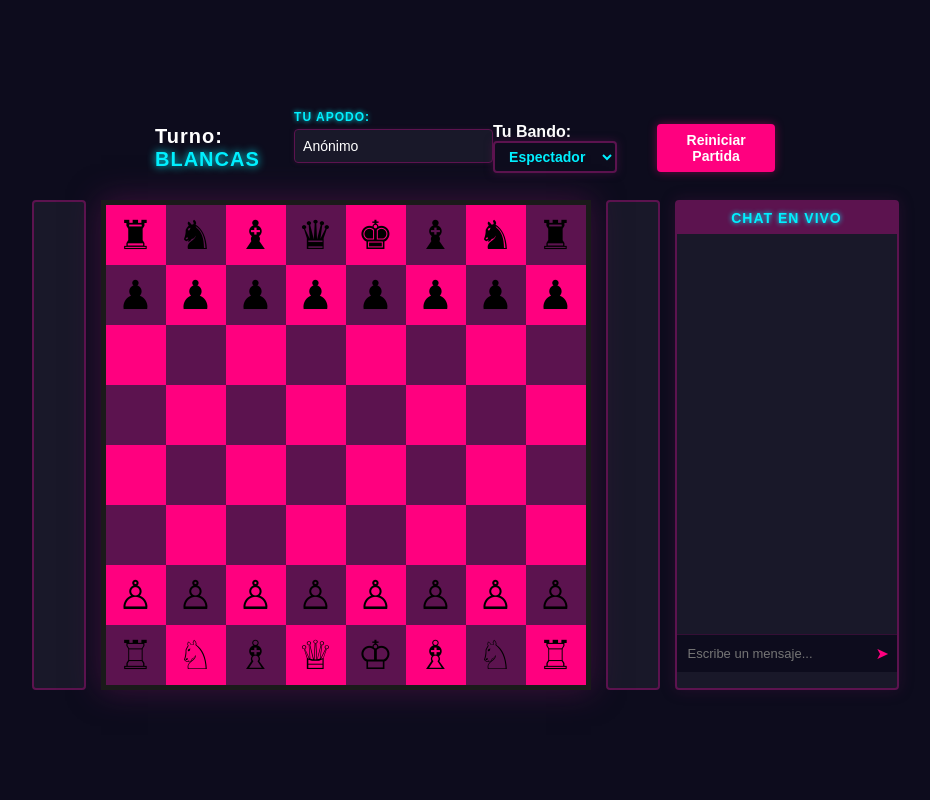
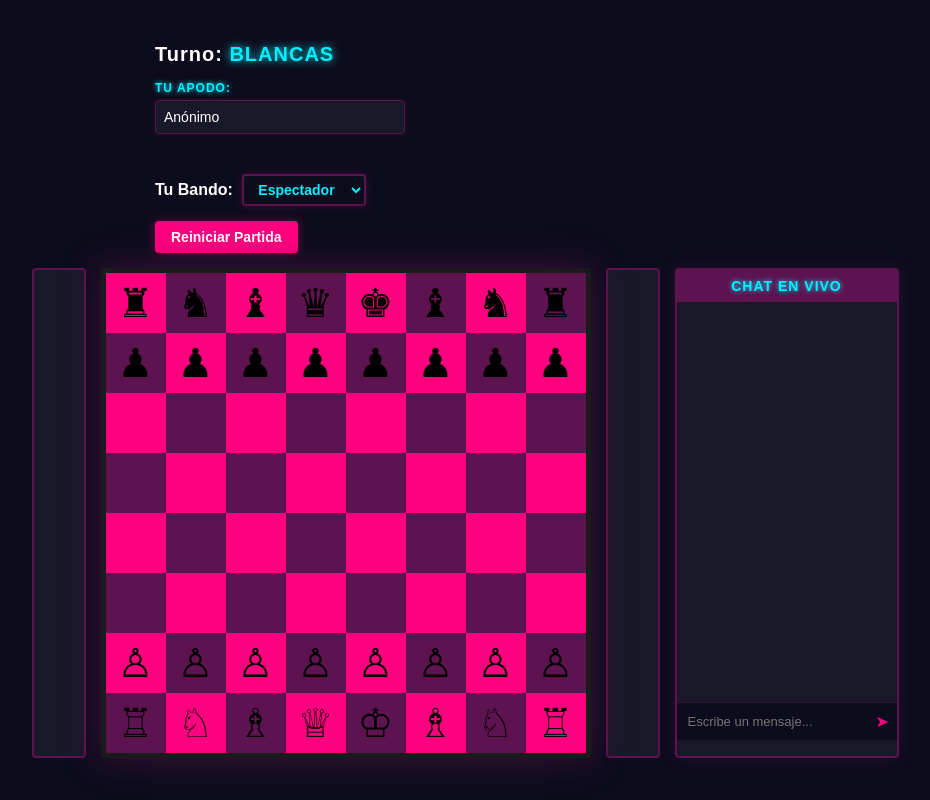
Before and after one commit to VanneVannu/mi-ajedrez-BreakMates, a website: page index.html in a window 1280 px wide. Shown: the whole page, without its empty margins (175-1105 px from the left). Drawn offline with nearby package versions, Linux system fonts and the light colour scheme; no server answers.

Commit message:
Update style.css
2da correción de espacios

```diff
--- a/style.css
+++ b/style.css
@@ -146,14 +146,6 @@ body {
 
 #tablero .casilla {
   background-color: #ff007f; /* Casillas claras: FUCSIA NEÓN */
-}
-
-#contenedor-controles {
-  display: flex;
-  flex-direction: column; /* <-- Esto obliga a que se pongan uno abajo del otro */
-  gap: 15px;             /* <-- Esto les da una separación perfecta de 15 píxeles */
-  align-items: flex-start; /* Alinea los textos al inicio izquierdo */
-  padding: 10px;
 }
 
 /* NUEVO: Estilo neón para el selector de bando */
@@ -305,3 +297,20 @@ body {
   border-color: #ff007f;
   box-shadow: 0 0 10px rgba(255, 0, 127, 0.5);
 }
+
+/* --- TRUCO DE FUERZA BRUTA PARA SEPARAR LOS CONTROLES --- */
+.control-grupo {
+  display: flex !important;
+  flex-direction: column !important;
+  margin-bottom: 25px !important;
+  width: 100% !important;
+  max-width: 250px !important;
+}
+
+#contenedor-controles,
+div:has(> .control-grupo) {
+  display: flex !important;
+  flex-direction: column !important;
+  align-items: flex-start !important;
+  gap: 15px !important;
+}
```
